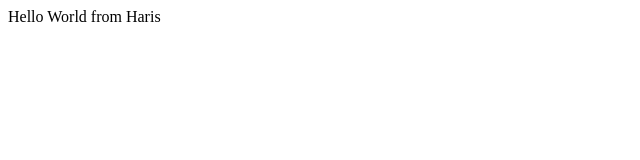
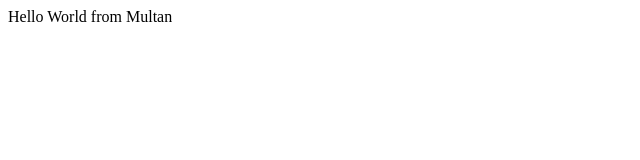
Before and after one commit to muhammadharis1212/bootcamp2020, a plain HTML site: page index.html in a window 1280 px wide. Shown: the full height of the page, 0-640 px from the left. Drawn offline with Linux system fonts and the light colour scheme.

Commit message:
Update index.html

```diff
--- a/index.html
+++ b/index.html
@@ -5,6 +5,6 @@
     <title>First Example</title>
 </head>
 <body>
-    <div>Hello World from Haris</div>
+    <div>Hello World from Multan</div>
 </body>
 </html>
```
